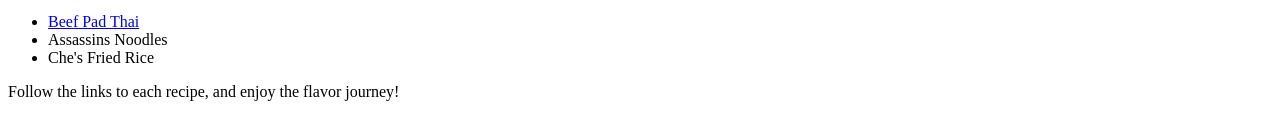
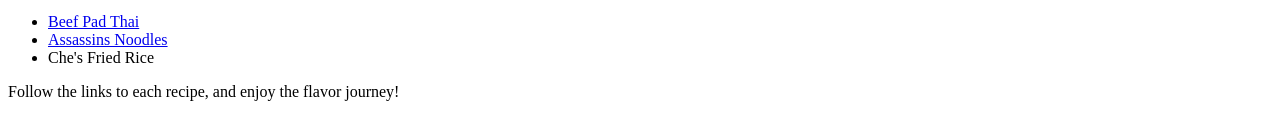
Before and after one commit to NefariousBirdMan/odin-recipes, a plain HTML site: page index.html in a window 1280 px wide. Shown: the part 206-327 px from the top of the page. Drawn offline with Linux system fonts and the light colour scheme.

Commit message:
UPDATE TO HYPERLINKS TO RECIPE PAGES AND FORMATTING
Link to assassin_noodles was added on line 18 of page. general formatting
was adjusted to reflect cleaner code.

```diff
--- a/index.html
+++ b/index.html
@@ -15,7 +15,7 @@
             </p>
                 <ul>
                     <li><a href="./pad_thai.html">Beef Pad Thai</a></li>
-                <li>Assassins Noodles</li>
+                    <li><a href="./assassins_noodles.html">Assassins Noodles</a></li>
                     <li>Che's Fried Rice</li>
                 </ul>
             <p>Follow the links to each recipe, and enjoy the flavor journey!</p>
```
Lines whose indentation alone changed are shown as unchanged.
